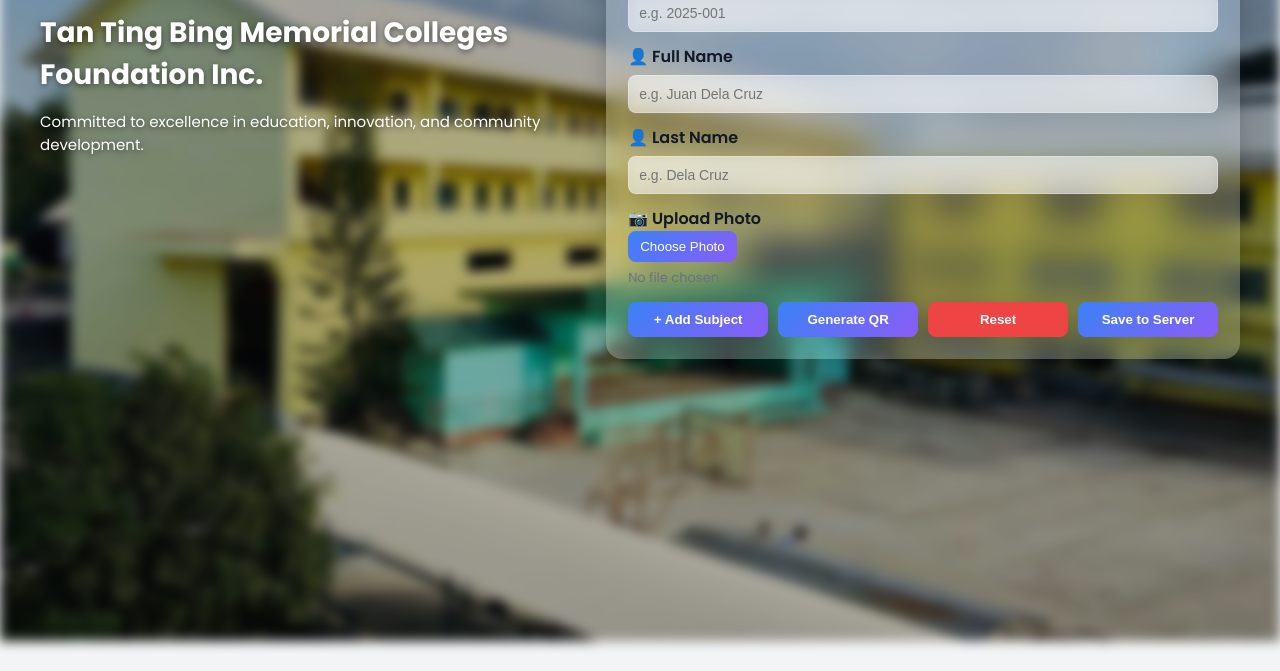
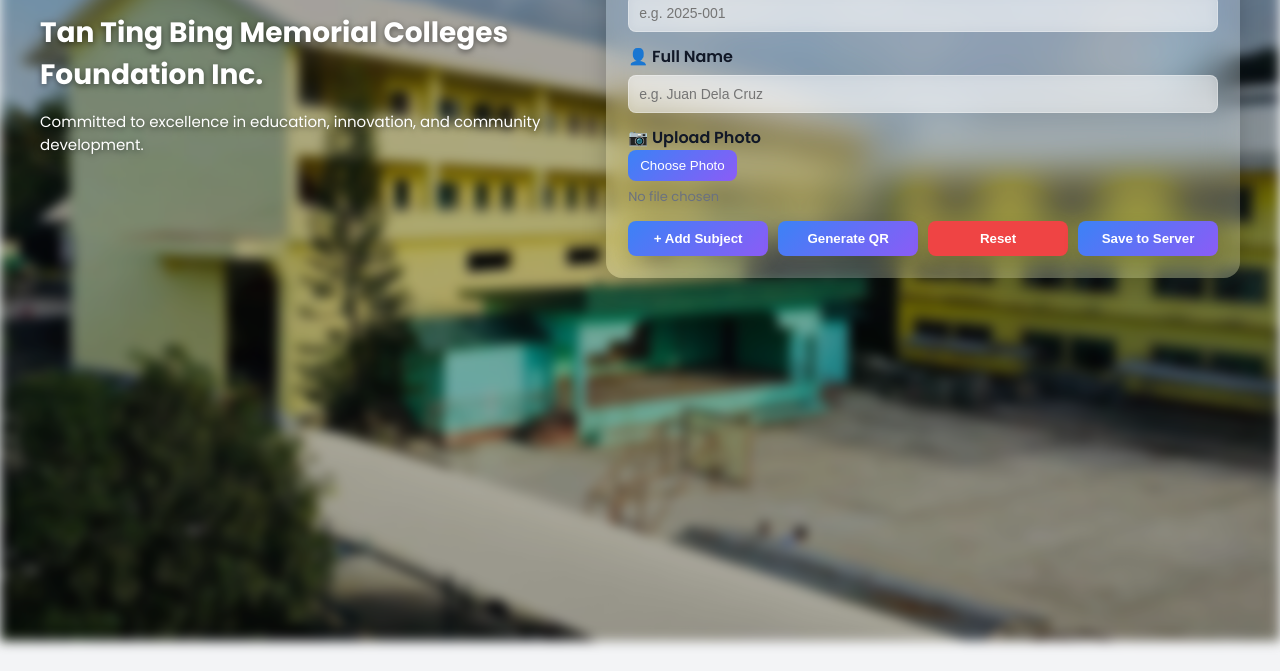
Before and after one commit to hooshinkaye/TMCFI-Attendace-qr-code-generator-frontend, a plain HTML site: page index.html in a window 1280 px wide. Shown: the part 159-830 px from the top of the page. Drawn offline with Linux system fonts and the light colour scheme.

Commit message:
Update index.html

```diff
--- a/index.html
+++ b/index.html
@@ -42,9 +42,6 @@
       <label>👤 Full Name</label>
       <input id="name" type="text" placeholder="e.g. Juan Dela Cruz">
 
-      <label>👤 Last Name</label>
-      <input id="lastName" type="text" placeholder="e.g. Dela Cruz">
-
       <div class="photo-group">
         <label>📷 Upload Photo</label>
         <button id="photoBtn" class="btn-upload" type="button">Choose Photo</button>
```
